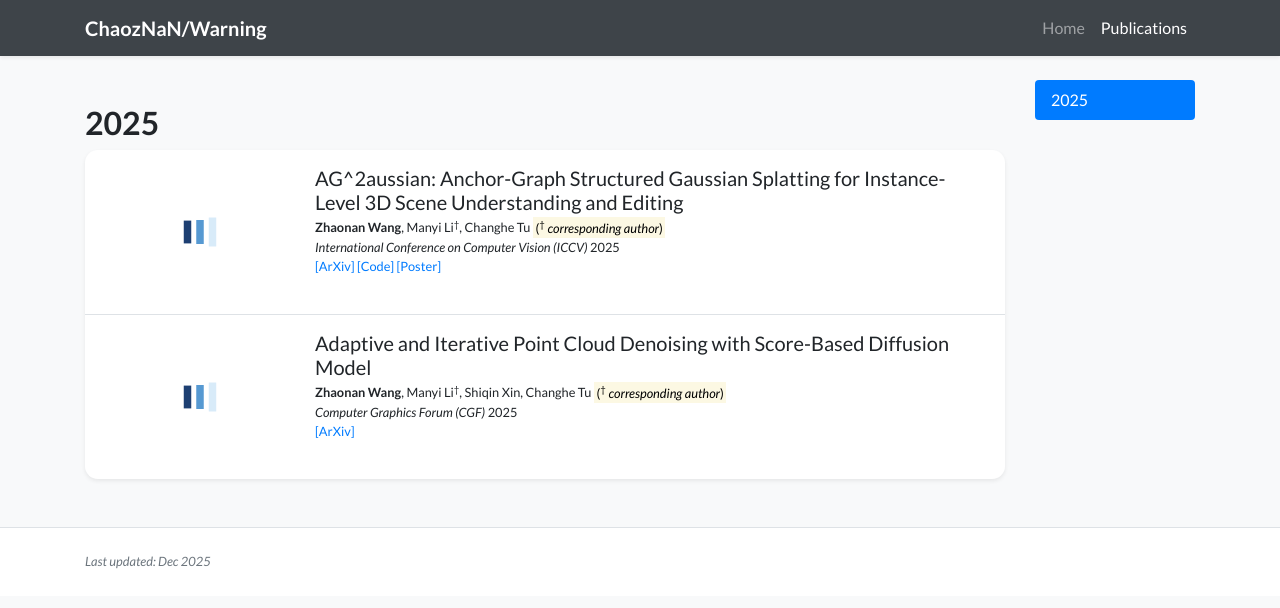
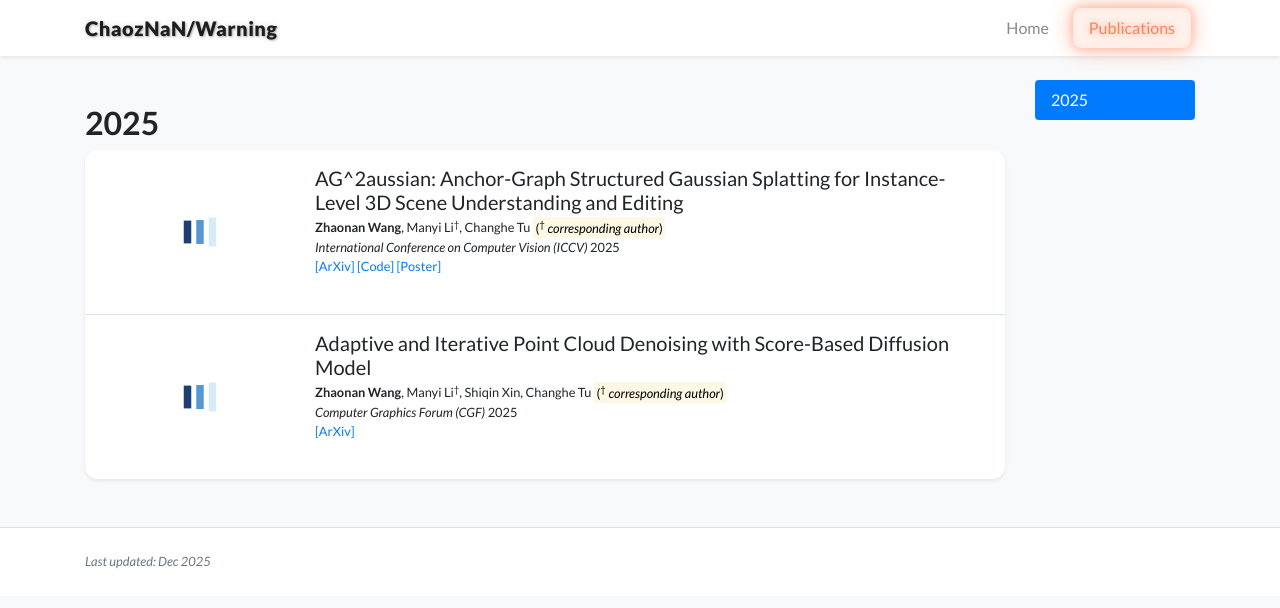
Before and after one commit to DyllanElliia/dyllanelliia.github.io, a Jekyll site: the page built from publications.html, in a window 1280 px wide. Shown: the top 608 px of the page. Built offline with Jekyll 4.4.1, drawn with Linux system fonts in a browser that asks for light colours; nearby versions of some CDN libraries; a style sheet for code colours, icons or effects is not loaded.

Commit message:
update navbar

```diff
--- a/_includes/navbar.html
+++ b/_includes/navbar.html
@@ -1,6 +1,6 @@
-<nav class="navbar navbar-expand-sm navbar-dark bg-dark fixed-top mb-5 shadow-sm">
+<nav class="navbar navbar-expand-sm navbar-light bg-white fixed-top mb-5 shadow-sm">
     <div class="{% if page.container_class %}{{ page.container_class }}{% else %}container-lg{% endif %}">
-        <a class="navbar-brand"><strong>{{site.data.profile.navbar_name}}</strong></a>
+        <a class="navbar-brand navbar-brand-custom"><strong>{{site.data.profile.navbar_name}}</strong></a>
         <button class="navbar-toggler" style="font-size: 1em; padding: 0.5em;" type="button" data-toggle="collapse" data-target="#navbarResponsive" aria-controls="navbarResponsive" aria-expanded="false" aria-label="Toggle navigation">
             <i class="fas fa-map"></i> Menu
         </button>
--- a/assets/css/global.css
+++ b/assets/css/global.css
@@ -43,7 +43,45 @@ h1, h2, h3, h4, h5, h6,
 }
 
 .navbar {
-    opacity: 0.95;
+    opacity: 0.98;
+    background-color: #ffffff !important;
+}
+
+/* Navbar brand - 黑色带质感阴影 */
+.navbar-brand-custom {
+    color: #1a1a1a !important;
+    text-shadow:
+        1px 1px 2px rgba(0, 0, 0, 0.3),
+        0px 0px 8px rgba(0, 0, 0, 0.1);
+    font-weight: 700;
+    letter-spacing: 0.5px;
+}
+
+/* 导航链接 - 未选中时灰色 */
+.navbar-light .navbar-nav .nav-link {
+    color: #888888 !important;
+    transition: all 0.3s ease;
+    border-radius: 8px;
+    padding: 8px 16px !important;
+    margin: 0 4px;
+}
+
+/* 导航链接 - 悬停效果 */
+.navbar-light .navbar-nav .nav-link:hover {
+    color: #FF7F50 !important;
+}
+
+/* 导航链接 - 选中时橙色带LED发光效果 */
+.navbar-light .navbar-nav .nav-item.active .nav-link {
+    color: #FF7F50 !important;
+    background: rgba(255, 127, 80, 0.1);
+    box-shadow:
+        0 0 10px rgba(255, 127, 80, 0.5),
+        0 0 20px rgba(255, 127, 80, 0.3),
+        0 0 30px rgba(255, 127, 80, 0.2),
+        inset 0 0 10px rgba(255, 127, 80, 0.1);
+    border-radius: 8px;
+    text-shadow: 0 0 8px rgba(255, 127, 80, 0.6);
 }
 
 .inline-badge {
```
